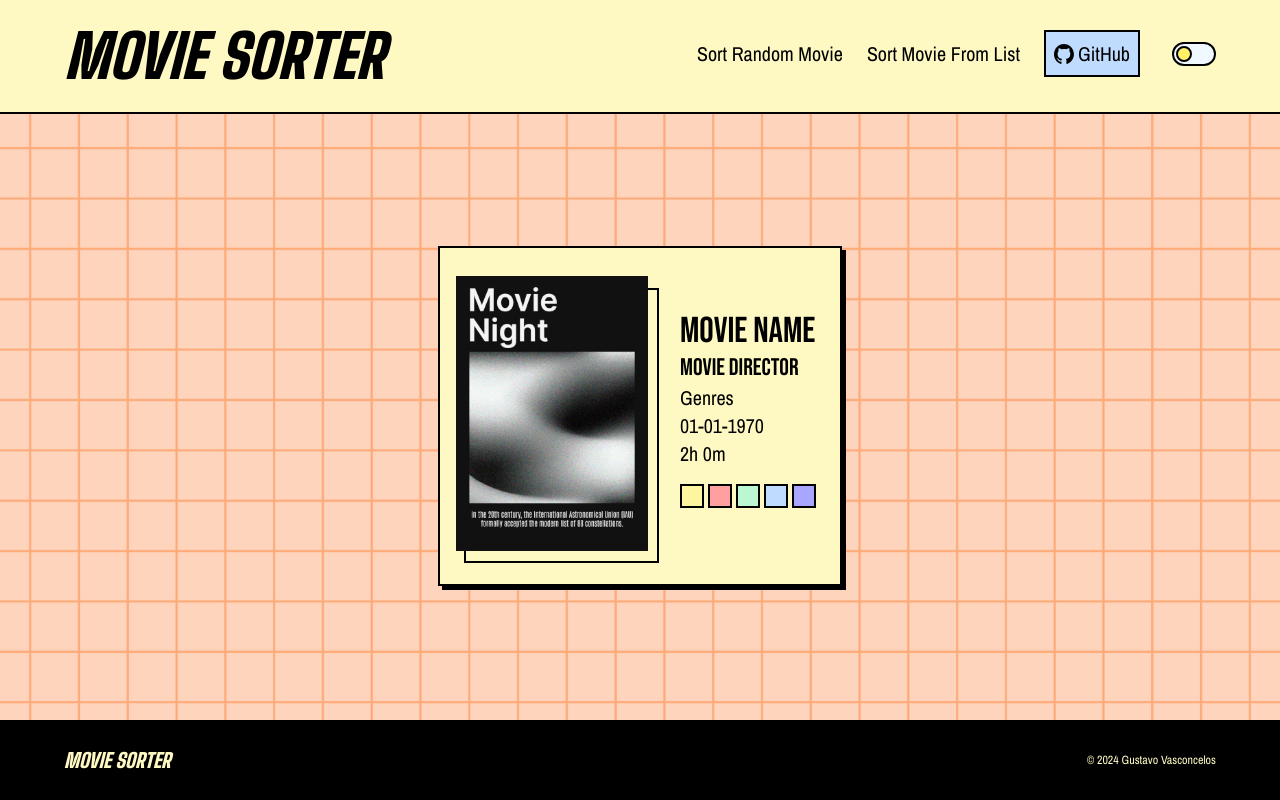
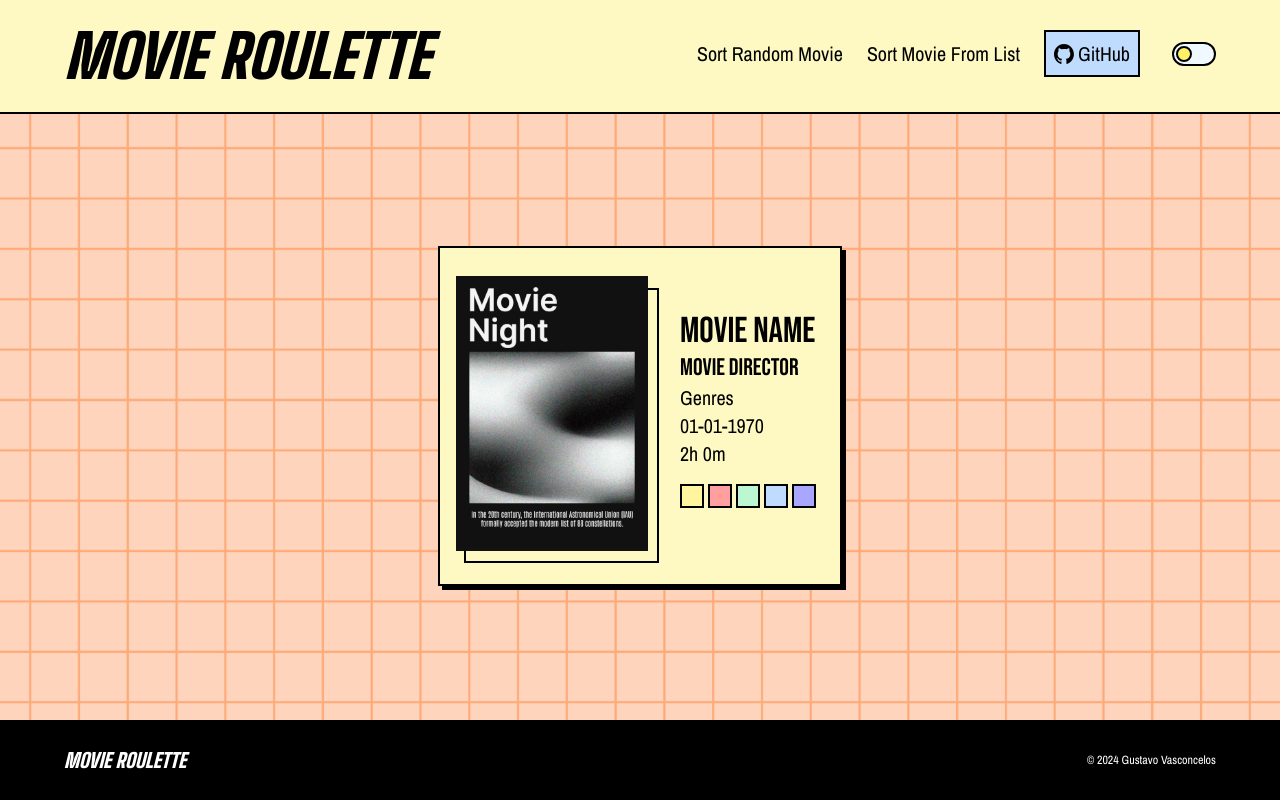
Before and after one commit to gusvsconcelos/movie-roulette, a React (Vite) app: page / in a window 1280 px wide. Built offline with nearby package versions, Linux system fonts and the light colour scheme; no server answers.

Commit message:
rename project

```diff
--- a/index.html
+++ b/index.html
@@ -4,7 +4,7 @@
     <meta charset="UTF-8" />
     <meta name="viewport" content="width=device-width, initial-scale=1.0" />
     <link rel="icon" type="image/png" href="public/favicon.png" />
-    <title>Movie Sorter</title>
+    <title>Movie Roulette</title>
   </head>
   <body>
     <div id="root"></div>
--- a/package.json
+++ b/package.json
@@ -1,7 +1,7 @@
 {
-  "name": "movie-sorter",
+  "name": "movie-roulette",
   "private": true,
-  "version": "1.0.0",
+  "version": "1.0.1",
   "type": "module",
   "scripts": {
     "dev": "vite",
--- a/src/components/layout/Footer.tsx
+++ b/src/components/layout/Footer.tsx
@@ -3,8 +3,8 @@ import { Title } from '../ui/Title';
 export function Footer() {
   return (
     <footer className='flex justify-center items-center p-10 bg-black'>
-      <Title styles='absolute left-16 text-yellow-100 text-xl' />
-      <p className='absolute right-16 text-xs font-ui text-yellow-100'>
+      <Title styles='absolute left-16 text-white text-xl' />
+      <p className='absolute right-16 text-xs font-ui text-white'>
         &copy; {new Date().getFullYear()}{' '}
         <a href='https://www.linkedin.com/in/gusvsconcelos' target='_blank'>
           Gustavo Vasconcelos
--- a/src/components/ui/Title.tsx
+++ b/src/components/ui/Title.tsx
@@ -3,7 +3,7 @@ import { Link } from 'react-router-dom';
 export function Title({ styles }: { styles: string }) {
   return (
     <h1 className={`font-title font-black italic ${styles}`}>
-      <Link to='/'>MOVIE SORTER</Link>
+      <Link to='/'>MOVIE ROULETTE</Link>
     </h1>
   );
 }
```
Also changed, not shown: 1 other file (tests, documents, lock files or other folders).
